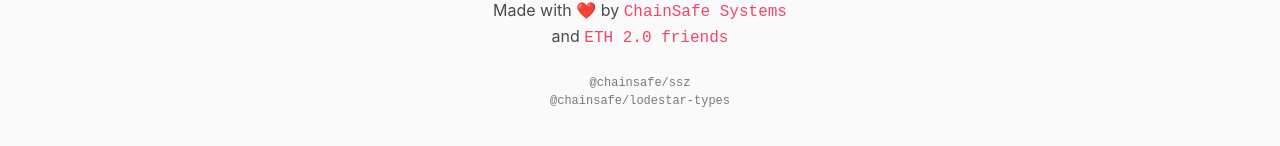
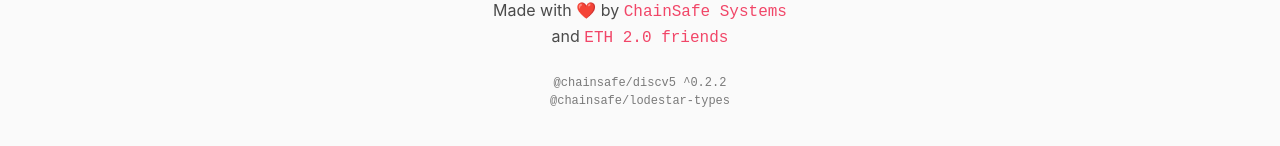
Before and after one commit to ChainSafe/enr-app, a React app: page / in a window 1280 px wide. Shown: the part 774-920 px from the top of the page. Built offline with nearby package versions, Linux system fonts and the light colour scheme; what react-alert-template-basic would draw is missing.

Commit message:
footer link update

```diff
--- a/src/components/Footer.tsx
+++ b/src/components/Footer.tsx
@@ -12,8 +12,8 @@
       <div className='content has-text-centered is-small is-family-code'>
         <div>
           <a className='is-link has-text-grey'
-            href='https://www.npmjs.com/package/@chainsafe/ssz'>
-            @chainsafe/ssz {pkg.dependencies["@chainsafe/ssz"]}
+            href='https://www.npmjs.com/package/@chainsafe/discv5'>
+            @chainsafe/discv5 {pkg.dependencies["@chainsafe/discv5"]}
           </a>
         </div>
         <div>
```
